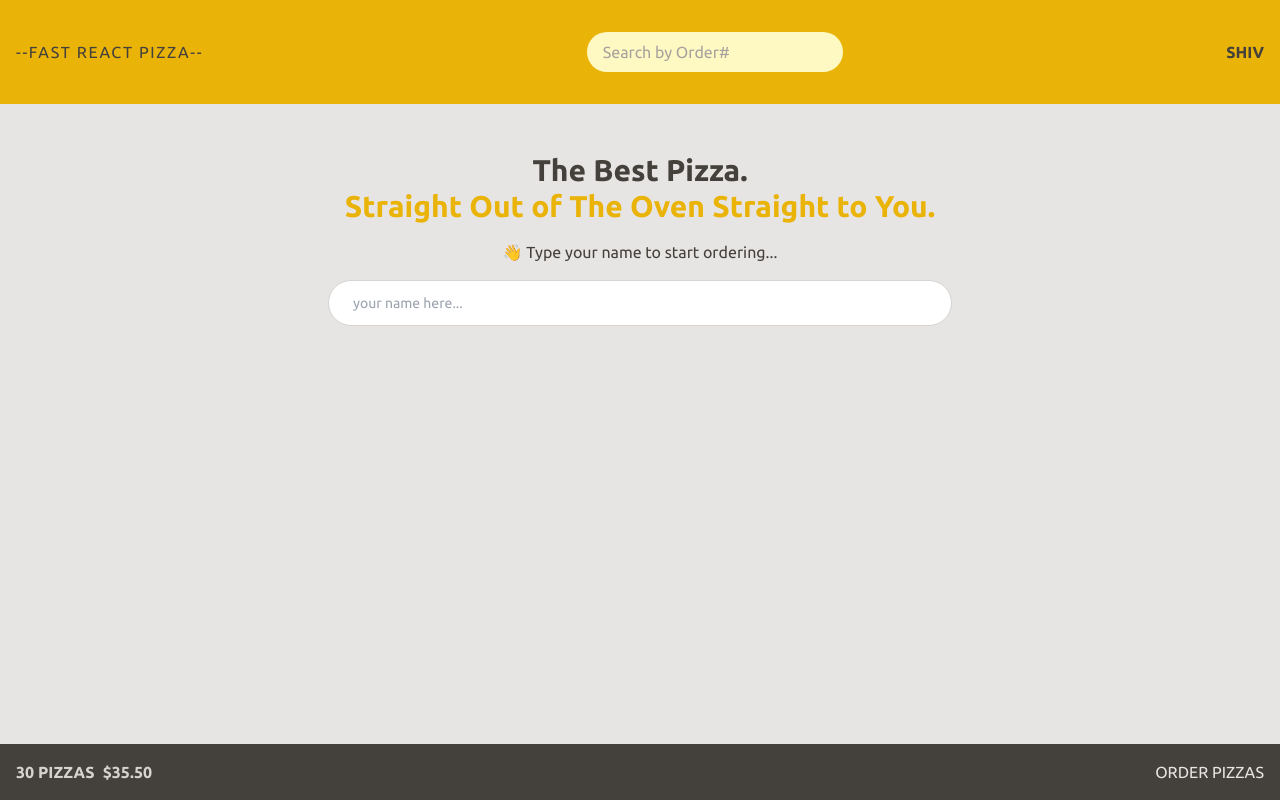
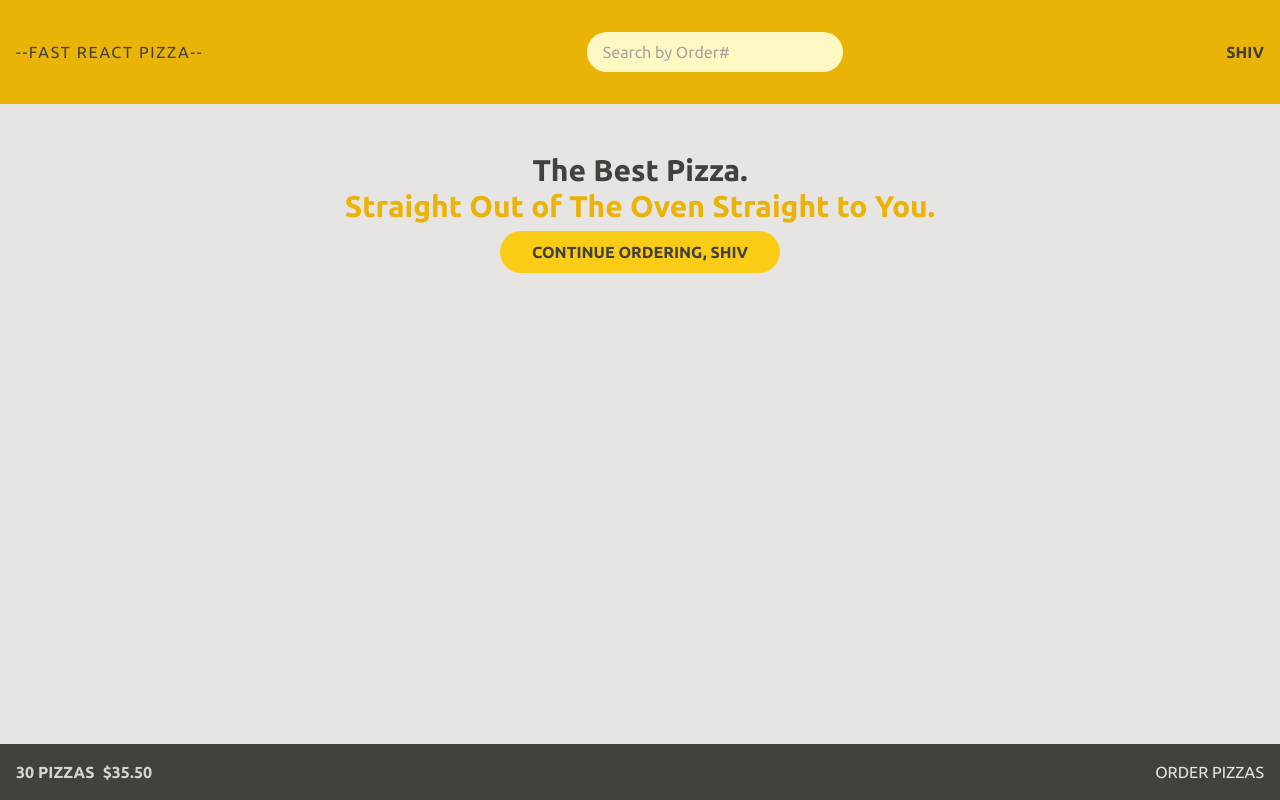
Before and after one commit to shivPosted/fast-react-pizza, a React (Vite) app: page / in a window 1280 px wide. Built offline with nearby package versions, Linux system fonts and the light colour scheme.

Commit message:
reading and updating the 'user' state

```diff
--- a/src/features/cart/Cart.jsx
+++ b/src/features/cart/Cart.jsx
@@ -1,3 +1,4 @@
+import { useSelector } from "react-redux";
 import Button from "../../ui/Button";
 import LinkButton from "../../ui/LinkButton";
 import CartItem from "./CartItem";
@@ -27,11 +28,13 @@ const fakeCart = [
 ];
 
 function Cart() {
+  const userName = useSelector((state) => state.user.userName);
+
   return (
     <div className="mt-6 px-4">
       <LinkButton to="/menu">&larr; Back to Menu</LinkButton>
       <h2 className="mt-2  font-bold md:text-2xl md:font-semibold ">
-        Your Pizzas Shiv
+        Your Pizzas {userName}
       </h2>
       <ul className="my-2">
         {fakeCart.map((item) => (
--- a/src/features/menu/Menu.jsx
+++ b/src/features/menu/Menu.jsx
@@ -18,7 +18,14 @@ async function menuLoader() {
   if (!res.ok) throw Error("Could not fetch data.");
   const { data } = await res.json();
   console.log(data);
-  return data;
+  const newData = data.map((item) => {
+    return {
+      ...item,
+      unitPrice: item.unitPrice * 50,
+    };
+  });
+  console.log(data);
+  return newData;
 }
 
 export { menuLoader };
--- a/src/features/order/Createorder.jsx
+++ b/src/features/order/Createorder.jsx
@@ -1,6 +1,8 @@
 import { Form, redirect, useActionData, useNavigation } from "react-router-dom";
 import { createNewOrder } from "../../services/apiRestaurant";
 import Button from "../../ui/Button";
+import { useState } from "react";
+import { useSelector } from "react-redux";
 
 // https://uibakery.io/regex-library/phone-number
 const isValidPhone = (str) =>
@@ -33,6 +35,8 @@ const fakeCart = [
 ];
 
 function Createorder() {
+  const userName = useSelector((state) => state.user.userName);
+
   const errorsIfAny = useActionData();
   console.log(errorsIfAny);
 
@@ -50,6 +54,7 @@ function Createorder() {
           First Name
         </label>
         <input
+          defaultValue={userName}
           className="input"
           name="customer"
           type="text"
--- a/src/features/user/Createuser.jsx
+++ b/src/features/user/Createuser.jsx
@@ -1,23 +1,42 @@
 import { useState } from "react";
 import Button from "../../ui/Button";
+import { useDispatch, useSelector } from "react-redux";
+import { updateName } from "./userSlice";
+import { useNavigate } from "react-router-dom";
 
 function Createuser() {
   const [name, setName] = useState("");
+  const dispatch = useDispatch();
+  const navigate = useNavigate();
+  const userName = useSelector((state) => state.user.userName);
+
+  if (userName)
+    return (
+      <Button type="primary" to="/menu">
+        Continue Ordering, {userName}
+      </Button>
+    );
+
+  function handleSubmit(e) {
+    e.preventDefault();
+    dispatch(updateName(name));
+    navigate("/menu");
+  }
 
   return (
-    <div>
+    <form onSubmit={handleSubmit}>
       <p className="mb-4 text-sm   sm:mb-4 sm:text-base sm:text-stone-700">
         👋 Type your name to start ordering...
       </p>
       <input
         type="text"
         placeholder="your name here..."
-        className="input"
+        className="input mb-8"
         value={name}
         onChange={(e) => setName(e.target.value)}
       />
       {name && <Button type="primary">Start Ordering</Button>}
-    </div>
+    </form>
   );
 }
 export default Createuser;
--- a/src/ui/Button.jsx
+++ b/src/ui/Button.jsx
@@ -1,6 +1,6 @@
 import { Link } from "react-router-dom";
 
-function Button({ children, disabled, to, type }) {
+function Button({ children, disabled, to, type, clickHandler = () => {} }) {
   const base =
     "bg-yellow-400 rounded-full  uppercase font-bold  hover:bg-yellow-300 transition-colors duration-300 focus:ring  focus:ring-offset-2 focus:ring-yellow-300 focus:bg-yellow-300 focus:outline-none disabled:cursor-not-allowed text-xs  md:text-base sm:text-xs";
 
@@ -19,7 +19,7 @@ function Button({ children, disabled, to, type }) {
     );
   }
   return (
-    <button disabled={disabled} className={style[type]}>
+    <button disabled={disabled} className={style[type]} onClick={clickHandler}>
       {children}
     </button>
   );
```
